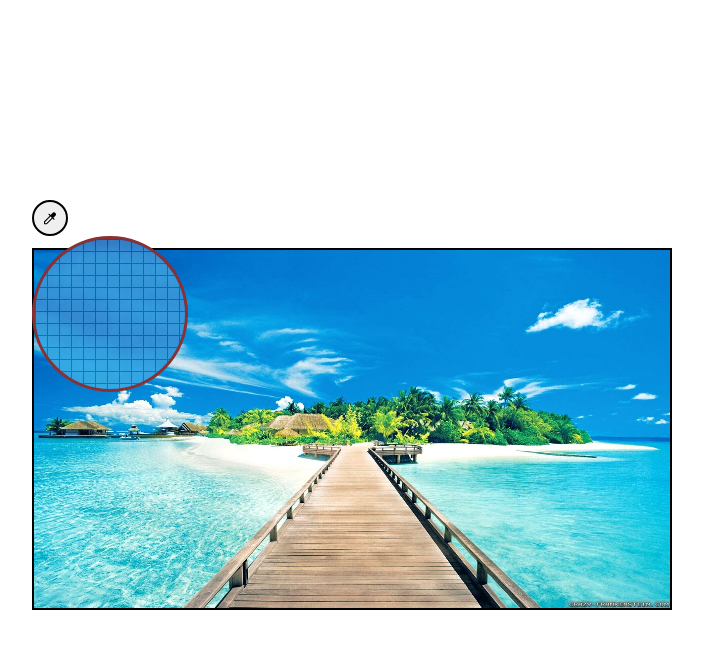
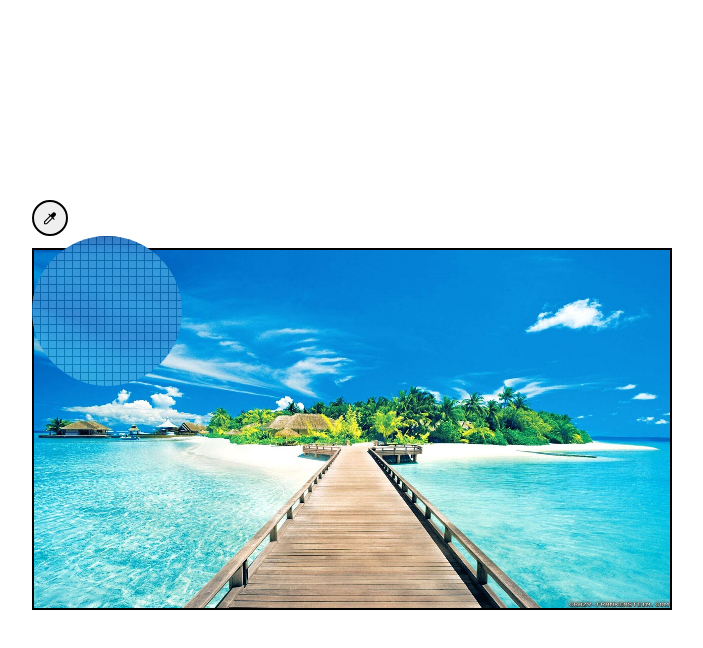
Before and after one commit to corocoto/color-dropper, a React app: page / in a window 1280 px wide. Both pictures are taken after a click on the button 338 px from the left and 218 px from the top of the page. Shown: the top 648 px of the page, without its empty margins (288-991 px from the left). Built offline with nearby package versions, Linux system fonts and the light colour scheme.

Commit message:
Adds opportunity to select color via ColorDropper component

```diff
--- a/src/components/ColorDropper/ColorDropper.tsx
+++ b/src/components/ColorDropper/ColorDropper.tsx
@@ -12,6 +12,8 @@
 // Utils
 import {getCursorPosition} from "./utils";
 
+import set from 'lodash/set';
+
 const ColorDropper = (props: ColorDropperProps) => {
     const {zoom, zoomingImage, canvasRef} = props
 
@@ -21,6 +23,7 @@
         width: 0,
         height: 0
     });
+    const [selectedColor, setSelectedColor] = useState(null);
 
     // Refs
     const glassRef = useRef<HTMLDivElement>(null);
@@ -31,6 +34,7 @@
     }, []);
 
     const handleMove = useCallback((event: MouseEvent | TouchEvent) => {
+        console.log(event);
         event.preventDefault();
 
         if (!canvasRef.current || !glassRef.current) {
@@ -53,12 +57,23 @@
         if (y < glassRadius / zoom) {
             y = glassRadius / zoom;
         }
+
         glassRef.current.style.left = `${x - glassRadius}px`;
-        glassRef.current.style.top = `${y - glassRadius}px`;
+        glassRef.current.style.top = `${(y - glassRadius / 2)}px`;
 
+        // TODO: Move to css module ant import it
         const borderWidth = 3;
-        /* Display what the magnifier glass "sees": */
-        glassRef.current.style.backgroundPosition = `-${(x * zoom - glassRadius + borderWidth) * 1.5}px -${(y * zoom - glassRadius + borderWidth) * 1.5}px`;
+
+        glassRef.current.style.backgroundPosition = `-${(x * zoom - glassRadius + borderWidth) * 1.5}px -${(y * zoom - glassRadius + borderWidth) * 1.6}px`;
+
+        const c = canvasRef.current.getContext('2d', { willReadFrequently: true });
+
+        // TODO; Should to debug
+        // @ts-ignore
+        const [r, g, b, ] = c?.getImageData(x * 1.97, y  * 2.13, 1, 1).data;
+
+        glassRef.current.style.border = `2px solid rgb(${r} ${g} ${b})`
+
     }, [canvasRef, canvasSize.height, canvasSize.width, zoom]);
 
     const handleUpdateCanvasParamSize = useCallback(() => {
--- a/src/components/ColorDropper/utils/getCursorPosition.tsx
+++ b/src/components/ColorDropper/utils/getCursorPosition.tsx
@@ -15,8 +15,8 @@
     }
 
     /* Consider any page scrolling: */
-    x -= window.pageXOffset;
-    y -= window.pageYOffset;
+    x -= window.scrollX;
+    y -= window.scrollY;
 
     return { x, y };
 }
--- a/src/components/MagnifierGlass/MagnifierGlass.module.css
+++ b/src/components/MagnifierGlass/MagnifierGlass.module.css
@@ -4,16 +4,31 @@
     width: 150px;
     height: 150px;
     background-repeat: no-repeat;
-    border: 3px solid #8a3033;
-    cursor: none;
+    cursor: pointer;
 }
 
-.grid {
+.magnifierGlass::before {
+    position: relative;
+    display: block;
+    content: '';
     width: 150px;
     height: 150px;
     border-radius: 50%;
     background-color: var(--white);
     opacity: 0.2;
     background-image:  linear-gradient(#313133 0.6px, transparent 0.6px), linear-gradient(to right, #313133 0.6px, var(--white) 0.6px);
-    background-size: 12px 12px;
+    background-size: 8px 8px;
 }
+
+/*.magnifierGlass::after {*/
+/*    left: -4px;*/
+/*    top: -1px;*/
+/*    position: absolute;*/
+/*    display: block;*/
+/*    content: '';*/
+/*    background-repeat: no-repeat;*/
+/*    width: 160px;*/
+/*    height: 160px;*/
+/*    background-size: cover;*/
+/*    background-image: url("assets/Selected Color.svg");*/
+/*}*/
--- a/src/components/MagnifierGlass/MagnifierGlass.tsx
+++ b/src/components/MagnifierGlass/MagnifierGlass.tsx
@@ -14,14 +14,12 @@
         return {
             backgroundImage: `url('${imageSource}')`,
             backgroundSize:
-            imageWidth * zoom + imageHeight * zoom
+            imageWidth * zoom + imageHeight * zoom,
         }
     }, [imageHeight, imageSource, imageWidth, zoom]);
 
     return (
-        <div ref={divRef} style={inlineStyles} className={styles.magnifierGlass} {...rest}>
-            <div className={styles.grid}></div>
-        </div>
+        <div ref={divRef} style={inlineStyles} className={styles.magnifierGlass} {...rest} />
     )
 })
 
```
Also changed, not shown: src/assets/Selected Color.png (deleted), src/components/MagnifierGlass/assets/Selected Color.svg (renamed from src/assets/Selected Color.svg).
